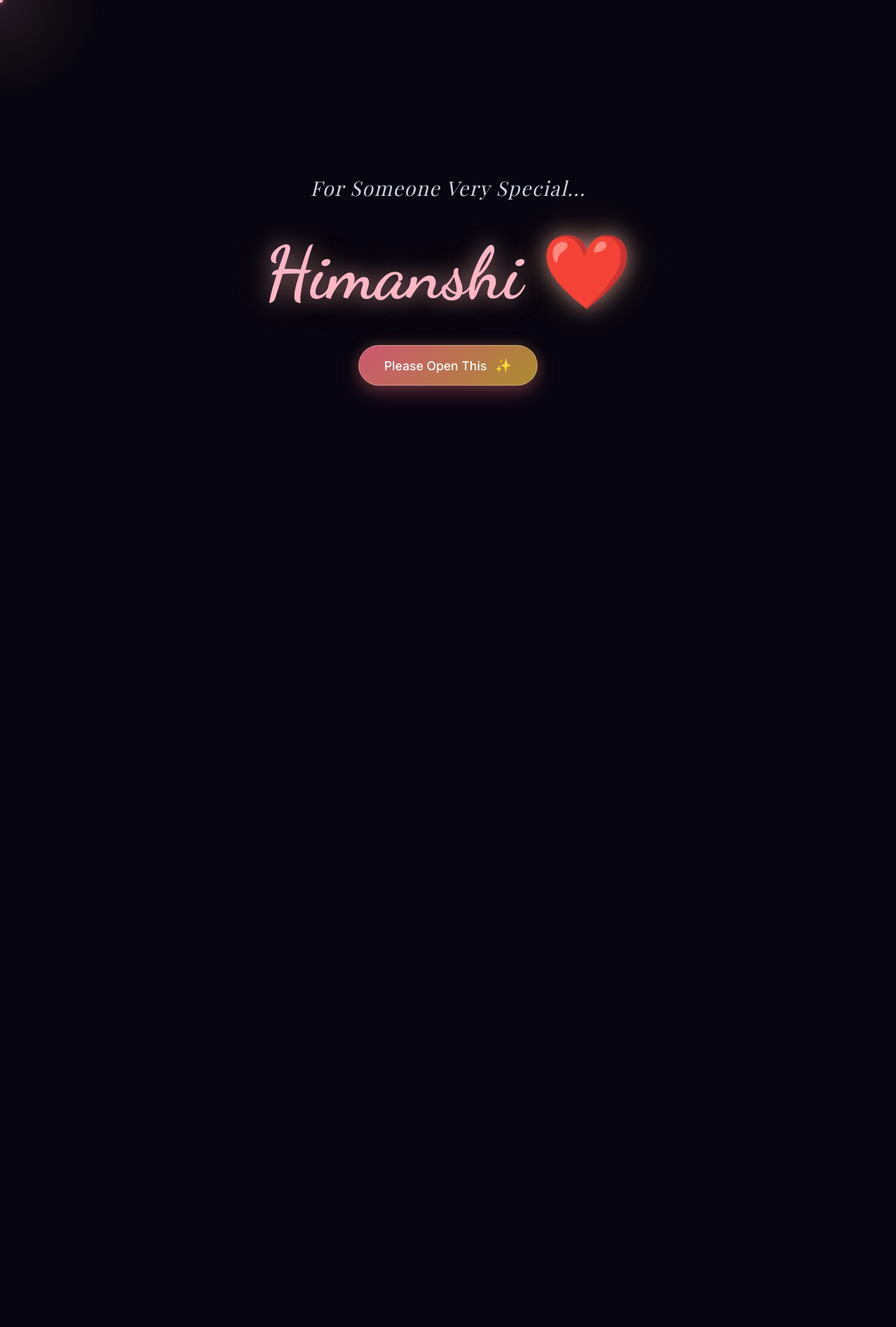
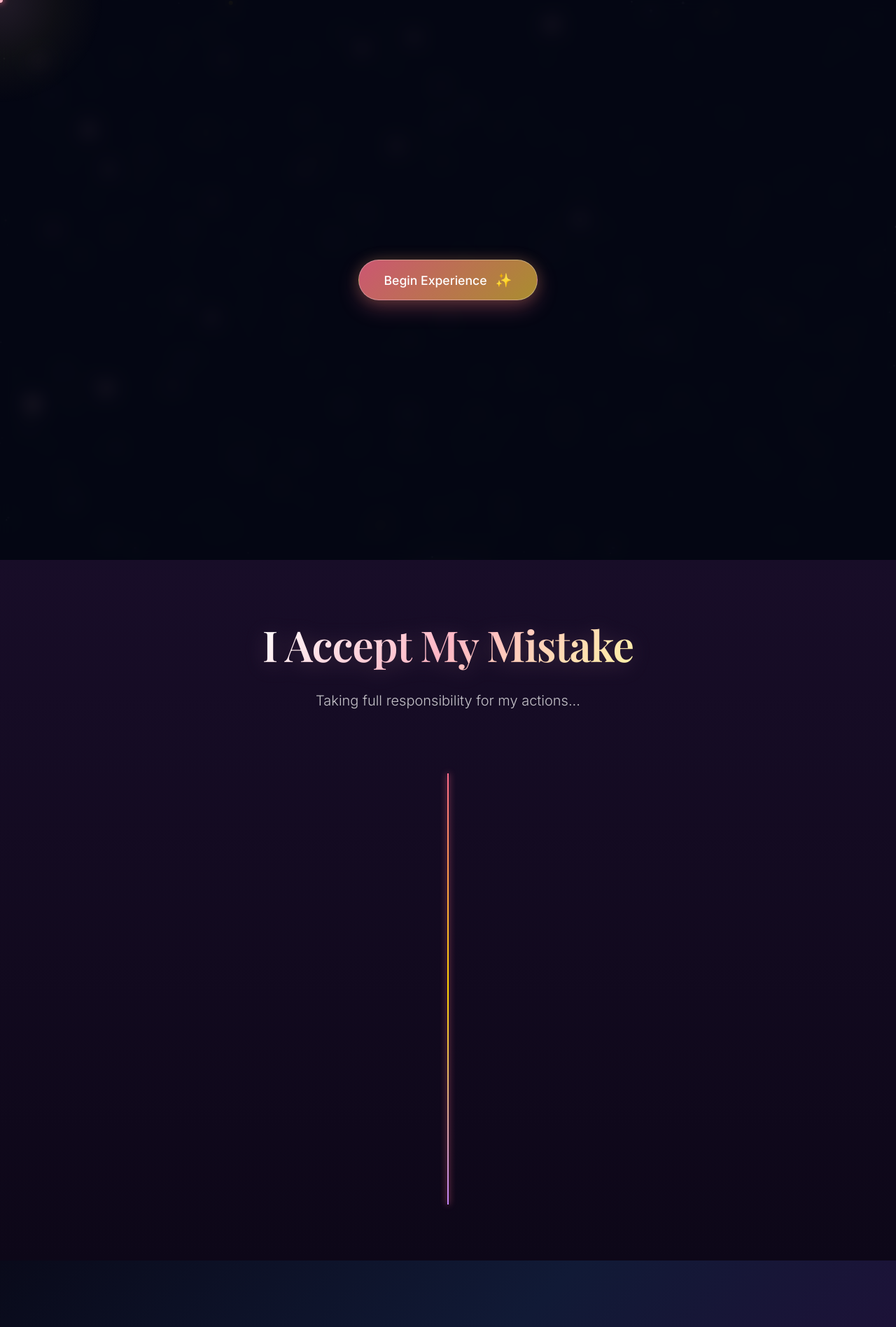
Before and after one commit to sidsahu4570-droid/Himanshi, a Flask app: page / in a window 1280 px wide. Shown: the top 1896 px of the page at 70% size. Before the commit the page ends 575 px from the top, so only its background shows below. Run offline with Flask 2, Linux system fonts and the light colour scheme; some libraries are stand-ins or nearby versions; some web fonts are replaced.

Commit message:
Replace first page with 4-scene cinematic movie introduction

```diff
--- a/static/css/style.css
+++ b/static/css/style.css
@@ -1153,3 +1153,136 @@ body {
   text-shadow: 0 0 25px rgba(255, 255, 255, 0.8), 0 0 50px rgba(192, 132, 252, 0.5);
   margin-bottom: 16px;
 }
+
+/* ==========================================================================
+   CINEMATIC MOVIE INTRODUCTION STYLING (REPLACING LANDING & PAGE-1)
+   ========================================================================== */
+#cinematic-intro {
+  position: relative;
+  width: 100vw;
+  min-height: 100vh;
+  background: #050714;
+  overflow: hidden;
+}
+
+#intro-canvas {
+  position: absolute;
+  inset: 0;
+  z-index: 1;
+}
+
+.intro-water-layer {
+  position: absolute;
+  bottom: 0;
+  left: 0;
+  width: 100%;
+  height: 280px;
+  background: linear-gradient(180deg, transparent 0%, rgba(15, 25, 55, 0.4) 40%, rgba(8, 12, 30, 0.95) 100%);
+  opacity: 0;
+  transition: opacity 1.5s ease;
+  z-index: 2;
+  pointer-events: none;
+}
+
+.intro-water-layer.active {
+  opacity: 1;
+}
+
+.intro-start-overlay {
+  position: absolute;
+  inset: 0;
+  z-index: 10;
+  display: flex;
+  align-items: center;
+  justify-content: center;
+  background: rgba(5, 7, 20, 0.88);
+  backdrop-filter: blur(12px);
+}
+
+.intro-scene {
+  display: none;
+  position: absolute;
+  inset: 0;
+  z-index: 5;
+  flex-direction: column;
+  align-items: center;
+  justify-content: center;
+  padding: 24px;
+  text-align: center;
+}
+
+.intro-airplane-wrap {
+  position: absolute;
+  width: 60px;
+  height: 40px;
+  pointer-events: none;
+  z-index: 6;
+}
+
+.paper-plane-svg {
+  width: 100%;
+  height: 100%;
+  filter: drop-shadow(0 0 12px rgba(255, 215, 0, 0.7));
+}
+
+.intro-script-heading {
+  font-family: var(--font-script);
+  font-size: clamp(2.2rem, 5vw, 3.8rem);
+  color: var(--color-pink-soft);
+  text-shadow: 0 0 25px rgba(255, 183, 197, 0.7), 0 0 50px rgba(212, 175, 55, 0.4);
+  max-width: 840px;
+  line-height: 1.4;
+}
+
+.intro-typewriter-wrap .s3-text {
+  font-family: var(--font-serif);
+  font-size: clamp(1.25rem, 3vw, 1.8rem);
+  color: var(--color-white);
+  line-height: 2.0;
+  margin-bottom: 16px;
+  min-height: 1.8em;
+  font-weight: 400;
+}
+
+.emphasis-text {
+  color: var(--color-pink-soft) !important;
+  font-style: italic;
+}
+
+.parchment-card {
+  max-width: 680px;
+  width: 100%;
+  padding: 48px 40px;
+  background: linear-gradient(135deg, rgba(28, 20, 38, 0.92) 0%, rgba(18, 12, 26, 0.96) 100%);
+  border: 1px solid rgba(212, 175, 55, 0.4);
+  border-radius: 20px;
+  box-shadow: 0 25px 60px rgba(0, 0, 0, 0.8), 0 0 40px rgba(212, 175, 55, 0.2);
+  text-align: left;
+  position: relative;
+}
+
+.parchment-card::before {
+  content: '';
+  position: absolute;
+  inset: 10px;
+  border: 1px dashed rgba(212, 175, 55, 0.25);
+  border-radius: 12px;
+  pointer-events: none;
+}
+
+.parchment-ink-header {
+  font-family: var(--font-script);
+  font-size: clamp(2.5rem, 5vw, 3.5rem);
+  color: var(--color-pink-soft);
+  margin-bottom: 24px;
+  text-shadow: 0 0 15px rgba(255, 183, 197, 0.5);
+}
+
+.parchment-ink-body .ink-line {
+  font-family: var(--font-serif);
+  font-size: clamp(1.15rem, 2.5vw, 1.4rem);
+  line-height: 1.9;
+  color: var(--color-white-soft);
+  margin-bottom: 12px;
+  min-height: 1.6em;
+}
--- a/static/js/main.js
+++ b/static/js/main.js
@@ -6,9 +6,8 @@ document.addEventListener('DOMContentLoaded', () => {
   gsap.registerPlugin(ScrollTrigger);
 
   initCursor();
-  initLandingSequence();
+  initCinematicIntroSequence();
   initAudioToggle();
-  initPage1Typing();
   initScrollAnimations();
   initCinematicApologyScene();
   initPolaroids();
@@ -43,38 +42,32 @@ function initCursor() {
 /* ==========================================================================
    2. LANDING SCREEN SEQUENCE
    ========================================================================== */
-function initLandingSequence() {
-  const subtitleEl = document.getElementById('landing-subtitle-text');
-  const titleEl = document.getElementById('landing-title');
-  const btnEl = document.getElementById('open-btn');
-  const landingScreen = document.getElementById('landing-screen');
+/* ==========================================================================
+   2. CINEMATIC MOVIE INTRODUCTION SEQUENCE
+   ========================================================================== */
+function initCinematicIntroSequence() {
+  const startBtn = document.getElementById('intro-start-btn');
+  const startOverlay = document.getElementById('intro-start-overlay');
   const audioBtn = document.getElementById('audio-toggle-btn');
 
-  const phrase = "For Someone Very Special...";
-  let charIdx = 0;
+  const scene2 = document.getElementById('intro-scene-2');
+  const planeWrap = document.querySelector('.intro-airplane-wrap');
+  const s2Heading = document.querySelector('.intro-script-heading');
 
-  // Type letter-by-letter
-  function typeSubtitle() {
-    if (charIdx < phrase.length) {
-      subtitleEl.textContent += phrase.charAt(charIdx);
-      charIdx++;
-      setTimeout(typeSubtitle, 70);
-    } else {
-      // Reveal Title "Himanshi ❤️"
-      setTimeout(() => {
-        titleEl.classList.add('show');
-        setTimeout(() => {
-          btnEl.classList.add('show');
-        }, 800);
-      }, 500);
-    }
-  }
+  const scene3 = document.getElementById('intro-scene-3');
+  const s3Line1 = document.getElementById('s3-line1');
+  const s3Line2 = document.getElementById('s3-line2');
+  const s3Line3 = document.getElementById('s3-line3');
 
-  setTimeout(typeSubtitle, 600);
+  const scene4 = document.getElementById('intro-scene-4');
+  const parchment = document.getElementById('parchment-paper');
+  const inkBody = document.getElementById('ink-content');
 
-  // Click "Please Open This"
-  btnEl.addEventListener('click', () => {
-    // Start Audio
+  const introCanvasEngine = initIntroCanvas();
+
+  if (!startBtn) return;
+
+  startBtn.addEventListener('click', () => {
     if (window.romanticAudio) {
       window.romanticAudio.start();
     }
@@ -82,72 +75,258 @@ function initLandingSequence() {
       audioBtn.classList.add('visible');
     }
 
-    // Fade out Landing Screen
-    landingScreen.classList.add('fade-out');
+    gsap.to(startOverlay, {
+      opacity: 0,
+      duration: 1.2,
+      onComplete: () => {
+        startOverlay.style.display = 'none';
 
-    // Scroll to Page 1
+        // SCENE 1: Moon rises, starry night, fireflies. 5 Seconds NO text.
+        if (introCanvasEngine && introCanvasEngine.startMoonRise) {
+          introCanvasEngine.startMoonRise();
+        }
+
         setTimeout(() => {
-      document.getElementById('page-1').scrollIntoView({ behavior: 'smooth' });
-    }, 400);
+          playScene2();
+        }, 5000);
+      }
+    });
+  });
+
+  // SCENE 2: Paper Airplane & Handwritten Text
+  function playScene2() {
+    scene2.style.display = 'flex';
+
+    gsap.fromTo(planeWrap,
+      { x: '-10vw', y: '60vh', opacity: 0, rotate: -15 },
+      { x: '110vw', y: '20vh', opacity: 1, rotate: 10, duration: 4.5, ease: 'power1.inOut' }
+    );
+
+    gsap.fromTo(s2Heading,
+      { opacity: 0, y: 30 },
+      { opacity: 1, y: 0, duration: 1.8, delay: 1.0, ease: 'power2.out',
+        onComplete: () => {
+          setTimeout(() => {
+            gsap.to(scene2, {
+              opacity: 0,
+              duration: 1.5,
+              onComplete: () => {
+                scene2.style.display = 'none';
+                playScene3();
+              }
+            });
+          }, 3500);
+        }
+      }
+    );
+  }
+
+  // SCENE 3: Moonlight Water Reflection & Typewriter
+  function playScene3() {
+    scene3.style.display = 'flex';
+    const waterLayer = document.getElementById('intro-water-layer');
+    if (waterLayer) waterLayer.classList.add('active');
+
+    const lines = [
+      { el: s3Line1, text: "This isn't a request." },
+      { el: s3Line2, text: "It's simply a story I never got to finish." },
+      { el: s3Line3, text: "And it begins with you..." }
+    ];
+
+    function typeScene3Line(idx) {
+      if (idx < lines.length) {
+        const item = lines[idx];
+        let charIdx = 0;
+        function typeChar() {
+          if (charIdx < item.text.length) {
+            item.el.textContent += item.text.charAt(charIdx);
+            charIdx++;
+            setTimeout(typeChar, 45);
+          } else {
+            const pause = (idx === lines.length - 1) ? 2200 : 1200;
+            setTimeout(() => {
+              typeScene3Line(idx + 1);
+            }, pause);
+          }
+        }
+        typeChar();
+      } else {
+        gsap.to(scene3, {
+          opacity: 0,
+          duration: 1.5,
+          onComplete: () => {
+            scene3.style.display = 'none';
+            playScene4();
+          }
+        });
+      }
+    }
+
+    typeScene3Line(0);
+  }
+
+  // SCENE 4: Vintage Unfolding Paper & Natural Ink Writing
+  function playScene4() {
+    scene4.style.display = 'flex';
+
+    gsap.fromTo(parchment,
+      { opacity: 0, scale: 0.6, rotate: -4 },
+      { opacity: 1, scale: 1, rotate: 0, duration: 1.6, ease: 'back.out(1.4)',
+        onComplete: () => {
+          const letterLines = [
+            "I don't know why we're here today.",
+            "",
+            "But if you're reading this,",
+            "thank you for giving these few minutes a chance."
+          ];
+
+          let lineIdx = 0;
+          function writeNextLine() {
+            if (lineIdx < letterLines.length) {
+              const lineText = letterLines[lineIdx];
+              const p = document.createElement('p');
+              p.className = 'ink-line';
+              inkBody.appendChild(p);
+
+              if (lineText === "") {
+                p.style.minHeight = "1em";
+                lineIdx++;
+                setTimeout(writeNextLine, 300);
+                return;
+              }
+
+              let charIdx = 0;
+              function writeChar() {
+                if (charIdx < lineText.length) {
+                  p.textContent += lineText.charAt(charIdx);
+                  charIdx++;
+                  setTimeout(writeChar, 38);
+                } else {
+                  lineIdx++;
+                  setTimeout(writeNextLine, 400);
+                }
+              }
+              writeChar();
+            } else {
+              setTimeout(() => {
+                const nextTarget = document.getElementById('page-2') || document.getElementById('storybook-section');
+                if (nextTarget) {
+                  nextTarget.scrollIntoView({ behavior: 'smooth' });
+                }
+              }, 3000);
+            }
+          }
+
+          writeNextLine();
+        }
+      }
+    );
+  }
+}
+
+// Intro Canvas Engine (Moon Rising, Stars, Fireflies)
+function initIntroCanvas() {
+  const canvas = document.getElementById('intro-canvas');
+  if (!canvas) return null;
+  const ctx = canvas.getContext('2d');
+
+  function resize() {
+    canvas.width = canvas.parentElement.clientWidth;
+    canvas.height = canvas.parentElement.clientHeight;
+  }
+  resize();
+  window.addEventListener('resize', resize);
+
+  let moonY = canvas.height + 80;
+  let targetMoonY = canvas.height * 0.28;
+  let moonRising = false;
+
+  const stars = [];
+  for (let i = 0; i < 160; i++) {
+    stars.push({
+      x: Math.random() * canvas.width,
+      y: Math.random() * canvas.height,
+      radius: Math.random() * 1.5 + 0.5,
+      alpha: Math.random() * 0.8 + 0.2,
+      vAlpha: (Math.random() - 0.5) * 0.01
     });
   }
 
-/* ==========================================================================
-   3. AUDIO TOGGLE BUTTON
-   ========================================================================== */
-function initAudioToggle() {
-  const audioBtn = document.getElementById('audio-toggle-btn');
-  if (!audioBtn) return;
-
-  audioBtn.addEventListener('click', () => {
-    if (window.romanticAudio) {
-      const playing = window.romanticAudio.toggle();
-      audioBtn.style.color = playing ? '#ffd700' : 'rgba(255,255,255,0.4)';
-    }
+  const fireflies = [];
+  for (let i = 0; i < 35; i++) {
+    fireflies.push({
+      x: Math.random() * canvas.width,
+      y: Math.random() * canvas.height,
+      radius: Math.random() * 2 + 1,
+      vx: (Math.random() - 0.5) * 0.6,
+      vy: (Math.random() - 0.5) * 0.6,
+      alpha: Math.random() * 0.8 + 0.2,
+      color: Math.random() > 0.5 ? '#ffb7c5' : '#ffd700'
     });
   }
 
-/* ==========================================================================
-   4. PAGE 1: TYPING EFFECT FOR HANDWRITTEN LETTER
-   ========================================================================== */
-function initPage1Typing() {
-  const letterTextContainer = document.getElementById('page1-typed-letter');
-  if (!letterTextContainer) return;
+  function animate() {
+    ctx.clearRect(0, 0, canvas.width, canvas.height);
 
-  const letterText = `Dear Himanshi,
+    if (moonRising && moonY > targetMoonY) {
+      moonY -= 0.6;
+    }
 
-I don't know why you're upset with me, but I can feel the distance between us.
+    ctx.save();
+    ctx.shadowBlur = 60;
+    ctx.shadowColor = 'rgba(255, 246, 214, 0.8)';
+    const moonGrad = ctx.createRadialGradient(canvas.width / 2, moonY, 10, canvas.width / 2, moonY, 50);
+    moonGrad.addColorStop(0, '#ffffff');
+    moonGrad.addColorStop(0.6, '#fff6d6');
+    moonGrad.addColorStop(1, '#ffd700');
+    ctx.fillStyle = moonGrad;
+    ctx.beginPath();
+    ctx.arc(canvas.width / 2, moonY, 50, 0, Math.PI * 2);
+    ctx.fill();
+    ctx.restore();
 
-Maybe I made mistakes that hurt you.
-Maybe I didn't understand your feelings.
+    stars.forEach(s => {
+      s.alpha += s.vAlpha;
+      if (s.alpha > 0.9 || s.alpha < 0.2) s.vAlpha = -s.vAlpha;
+      ctx.save();
+      ctx.globalAlpha = Math.max(0, s.alpha);
+      ctx.fillStyle = '#ffffff';
+      ctx.beginPath();
+      ctx.arc(s.x, s.y, s.radius, 0, Math.PI * 2);
+      ctx.fill();
+      ctx.restore();
+    });
 
-Whatever the reason is...
-I genuinely want to understand.
+    fireflies.forEach(f => {
+      f.x += f.vx;
+      f.y += f.vy;
+      if (f.x < 0) f.x = canvas.width;
+      if (f.x > canvas.width) f.x = 0;
+      if (f.y < 0) f.y = canvas.height;
+      if (f.y > canvas.height) f.y = 0;
 
-If I hurt you...
-I'm truly sorry.`;
+      ctx.save();
+      ctx.globalAlpha = Math.max(0, f.alpha);
+      ctx.fillStyle = f.color;
+      ctx.shadowBlur = 12;
+      ctx.shadowColor = f.color;
+      ctx.beginPath();
+      ctx.arc(f.x, f.y, f.radius, 0, Math.PI * 2);
+      ctx.fill();
+      ctx.restore();
+    });
 
-  let typedIndex = 0;
-  let hasTyped = false;
+    requestAnimationFrame(animate);
+  }
+  animate();
 
-  ScrollTrigger.create({
-    trigger: '#page-1',
-    start: 'top 60%',
-    onEnter: () => {
-      if (hasTyped) return;
-      hasTyped = true;
+  return {
+    startMoonRise: () => {
+      moonRising = true;
+    }
+  };
+}
 
-      function typeNextChar() {
-        if (typedIndex < letterText.length) {
-          letterTextContainer.textContent += letterText.charAt(typedIndex);
-          typedIndex++;
-          setTimeout(typeNextChar, 35);
-        }
-      }
-      typeNextChar();
-    }
-  });
-}
 
 /* ==========================================================================
    5. GSAP SCROLLTRIGGER ANIMATIONS
--- a/templates/index.html
+++ b/templates/index.html
@@ -39,36 +39,50 @@
   <!-- Heart & Star Particle Shower Canvas for Final Page -->
   <canvas id="heart-shower-canvas"></canvas>
 
-  <!-- LANDING SCREEN OVERLAY -->
-  <section id="landing-screen">
-    <div class="landing-content">
-      <div id="landing-subtitle-text" class="landing-subtitle"></div>
-      <h1 id="landing-title" class="landing-title">Himanshi ❤️</h1>
-      <div>
-        <button id="open-btn" class="btn-glow open-btn">
-          <span>Please Open This</span>
-          <span class="btn-icon">✨</span>
-        </button>
+  <!-- CINEMATIC MOVIE INTRODUCTION (REPLACING LANDING & PAGE-1) -->
+  <section id="cinematic-intro">
+    <canvas id="intro-canvas"></canvas>
+
+    <!-- Water Ripple Layer -->
+    <div id="intro-water-layer" class="intro-water-layer"></div>
+
+    <!-- Start Trigger Button Overlay -->
+    <div id="intro-start-overlay" class="intro-start-overlay">
+      <button id="intro-start-btn" class="btn-glow">
+        <span>Begin Experience</span>
+        <span class="btn-icon">✨</span>
+      </button>
+    </div>
+
+    <!-- Scene 2: Paper Airplane & Handwritten Text -->
+    <div id="intro-scene-2" class="intro-scene">
+      <div class="intro-airplane-wrap">
+        <svg class="paper-plane-svg" viewBox="0 0 60 40">
+          <polygon points="5,20 55,5 30,35 25,24" fill="rgba(255,255,255,0.85)" stroke="rgba(255,183,197,0.6)" stroke-width="1.5"/>
+          <line x1="55" y1="5" x2="25" y2="24" stroke="rgba(255,215,0,0.5)" stroke-width="1"/>
+        </svg>
+      </div>
+      <h2 class="intro-script-heading">For Someone Who Once Meant The World To Me.</h2>
+    </div>
+
+    <!-- Scene 3: Moonlight Water Reflection & Typewriter -->
+    <div id="intro-scene-3" class="intro-scene">
+      <div class="intro-typewriter-wrap">
+        <p id="s3-line1" class="s3-text"></p>
+        <p id="s3-line2" class="s3-text"></p>
+        <p id="s3-line3" class="s3-text emphasis-text"></p>
+      </div>
+    </div>
+
+    <!-- Scene 4: Vintage Unfolding Paper & Natural Ink Writing -->
+    <div id="intro-scene-4" class="intro-scene">
+      <div id="parchment-paper" class="parchment-card">
+        <div class="parchment-ink-header">Dear Himanshi,</div>
+        <div id="ink-content" class="parchment-ink-body"></div>
       </div>
     </div>
   </section>
 
-  <!-- MAIN SCENE CONTAINER -->
-  <main>
-
-    <!-- PAGE 1: SUNSET & HANDWRITTEN TYPING LETTER -->
-    <section id="page-1" class="page-section">
-      <div class="glass-card letter-card">
-        <h2 class="letter-header">Dear Himanshi,</h2>
-        <div id="page1-typed-letter" class="typed-text-body"></div>
-      </div>
-      <div class="scroll-indicator">
-        <span>Scroll Down</span>
-        <svg viewBox="0 0 24 24">
-          <path d="M7.41 8.59L12 13.17l4.59-4.58L18 10l-6 6-6-6z"/>
-        </svg>
-      </div>
-    </section>
 
     <!-- PAGE 2: TIMELINE - I ACCEPT MY MISTAKE -->
     <section id="page-2" class="page-section">
```
Lines whose indentation alone changed are shown as unchanged.
